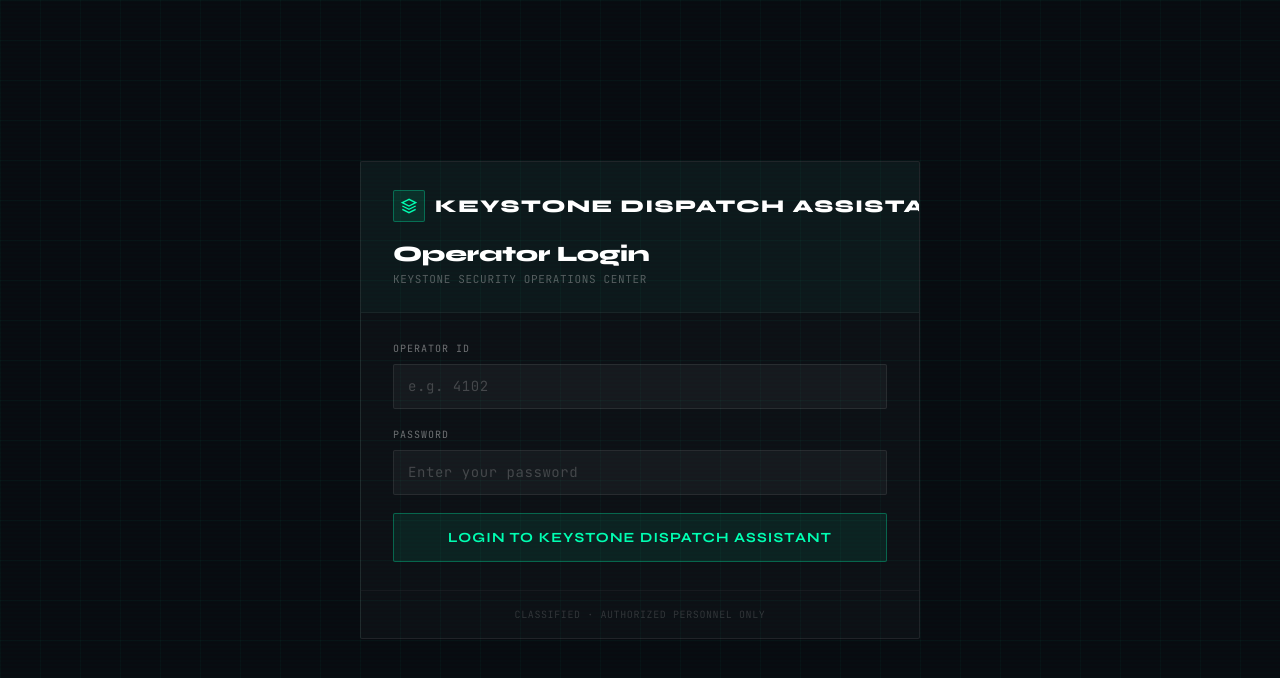
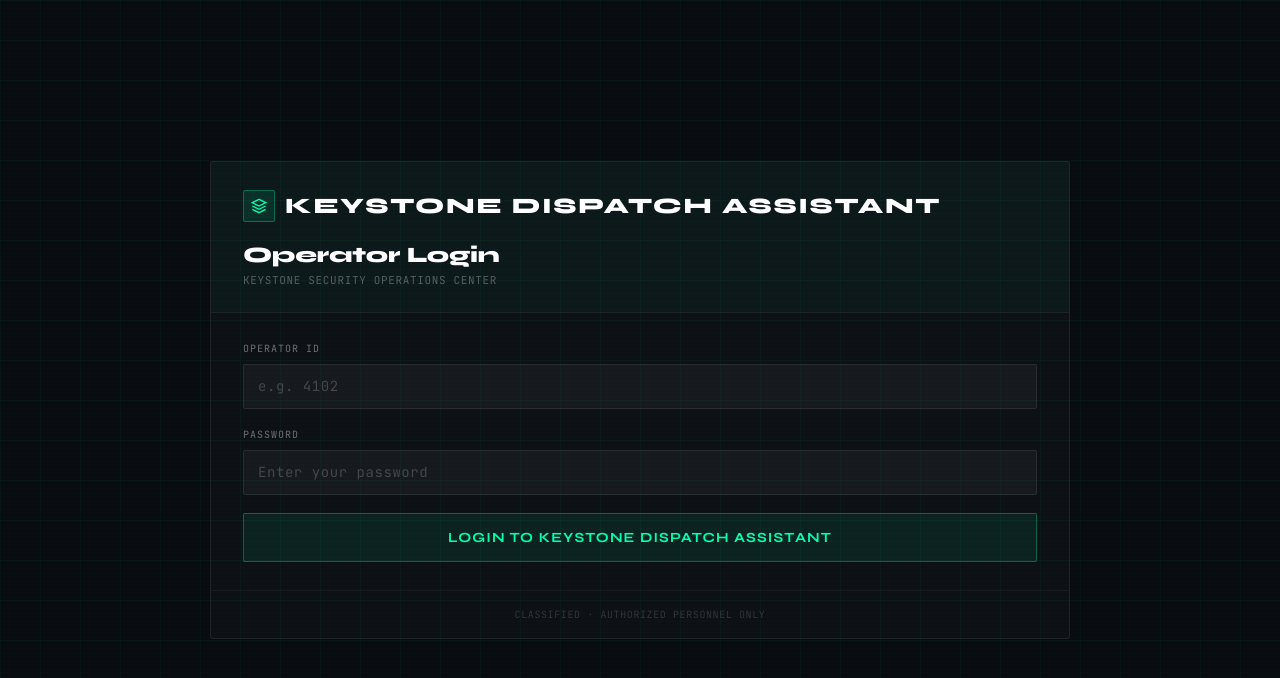
Before and after one commit to Sonam501/soc-assistant, a Next.js app: page /login in a window 1280 px wide. Shown: the top 678 px of the page. Built offline with nearby package versions, Linux system fonts and the light colour scheme; no server answers.

Commit message:
widen login box

```diff
--- a/app/login/page.tsx
+++ b/app/login/page.tsx
@@ -58,7 +58,7 @@ export default function LoginPage() {
           padding: 20px;
         }
         .login-box {
-          width: 100%; max-width: 560px;
+          width: 100%; max-width: 860px;
           background: rgba(255,255,255,0.025);
           border: 1px solid rgba(255,255,255,0.08);
           border-radius: 2px;
@@ -156,7 +156,7 @@ export default function LoginPage() {
                   <path d="M12 2L2 7l10 5 10-5-10-5zM2 17l10 5 10-5M2 12l10 5 10-5"/>
                 </svg>
               </div>
-              <span style={{ fontSize: '18px', fontWeight: 800, letterSpacing: '0.08em', textTransform: 'uppercase', color: '#fff', whiteSpace: 'nowrap' }}>
+              <span style={{ fontSize: '22px', fontWeight: 900, letterSpacing: '0.08em', textTransform: 'uppercase', color: '#fff', whiteSpace: 'nowrap' }}>
                 Keystone Dispatch Assistant
               </span>
             </div>
```
